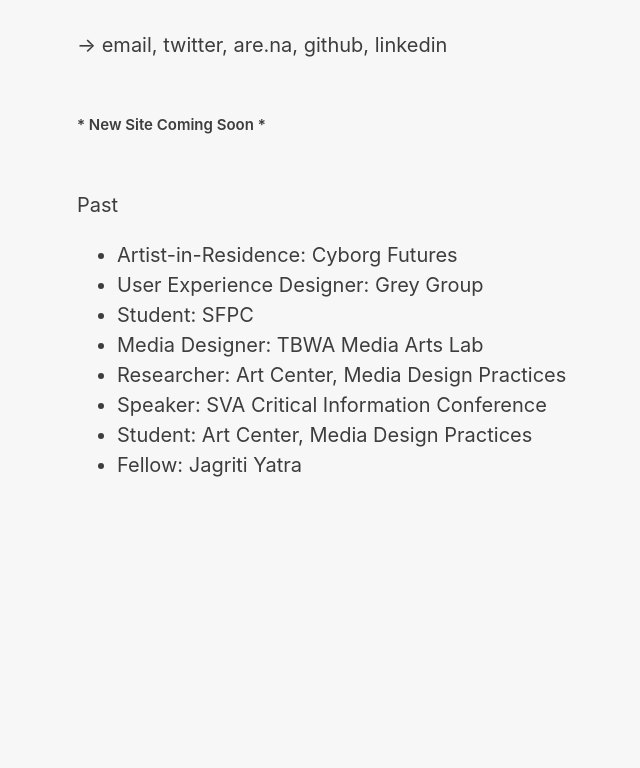
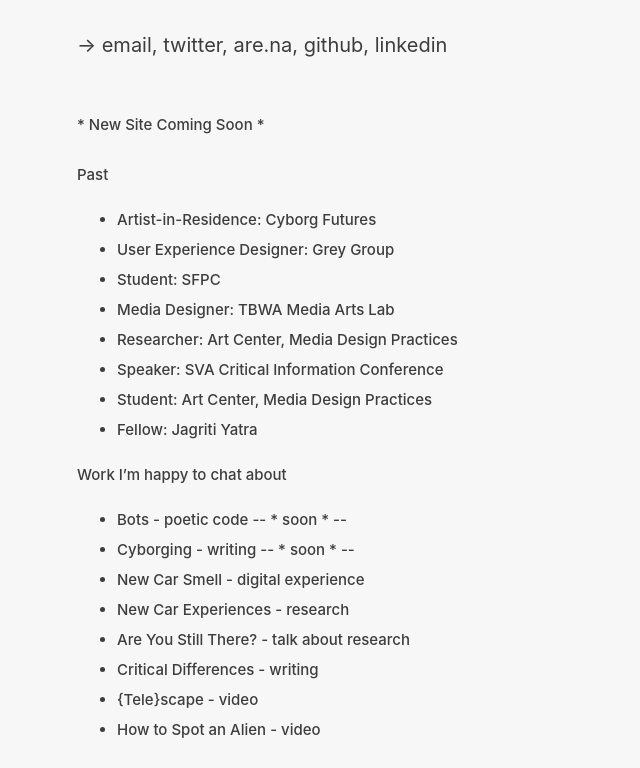
Before and after one commit to divyagaitonde/www, a plain HTML site: page index.html in a window 1280 px wide. Shown: the part 338-1106 px from the top of the page, without its empty margins (313-953 px from the left). Before the commit the page ends 846 px from the top, so only its background shows below. Drawn offline with Linux system fonts and the light colour scheme.

Commit message:
updated past projects

```diff
--- a/index.html
+++ b/index.html
@@ -15,9 +15,10 @@
           <br/><br/>
           →  email, twitter, are.na, github, <a href="https://www.linkedin.com/in/divyagaitonde" target="_blank">linkedin</a>
           <br/><br/>
+          <!-- * New Site Coming Soon * -->
           <h1>* New Site Coming Soon *</h1>
         </p>
-        <br/>Past
+        <h1>Past</h1>
         <ul>
           <li>Artist-in-Residence: <a href="http://www.cyborgfutures.com/" target="_blank">Cyborg Futures</a></li>
           <li>User Experience Designer: <a href="http://grey.com/us" target="_blank">Grey Group</a></li>
@@ -28,6 +29,20 @@
           <li>Student: <a href="http://mediadesignpractices.net/" target="_blank">Art Center, Media Design Practices</a></li>
           <li>Fellow: <a href="http://www.jagritiyatra.com/" target="_blank">Jagriti Yatra</a></li>
         </ul>
+
+        <h1>Work I’m happy to chat about</h1>
+        <ul>
+          <li>Bots - poetic code -- * soon * --</li>
+          <li>Cyborging - writing -- * soon * --</li>
+          <li><a href="https://newcarsmellbyally.com/" target="_blank">New Car Smell</a> - digital experience</li>
+          <li><a href="http://www.newcarexperiences.com/" target="_blank">New Car Experiences</a> - research</li>
+          <li><a href="https://vimeo.com/120480059" target="_blank">Are You Still There?</a> - talk about research</li>
+          <li><a href="https://medium.com/@divgai/critical-differences-9441f491ebc" target="_blank">Critical Differences</a> - writing</li>
+          <li><a href="https://vimeo.com/63988283" target="_blank">{Tele}scape</a> - video</li>
+          <li><a href="https://vimeo.com/21479412" target="_blank">How to Spot an Alien</a> - video</li>
+        </ul>
+
+
     </div>
   </body>
 
--- a/styles.css
+++ b/styles.css
@@ -15,14 +15,16 @@
 
 }
 
-h1 {
+h1, ul {
   font-size: 0.75em;
-  font-weight: 600;
+  font-weight: 500;
   color: #3d3d3d;
+}
 
-}
-/* ul, li {
-  font-size: 0.9em;
+/* h2 {
+  font-size: 0.75em;
+  font-weight: 500;
+  color: #999999;
 } */
 
 @media screen and (max-width: 599px) {
```
